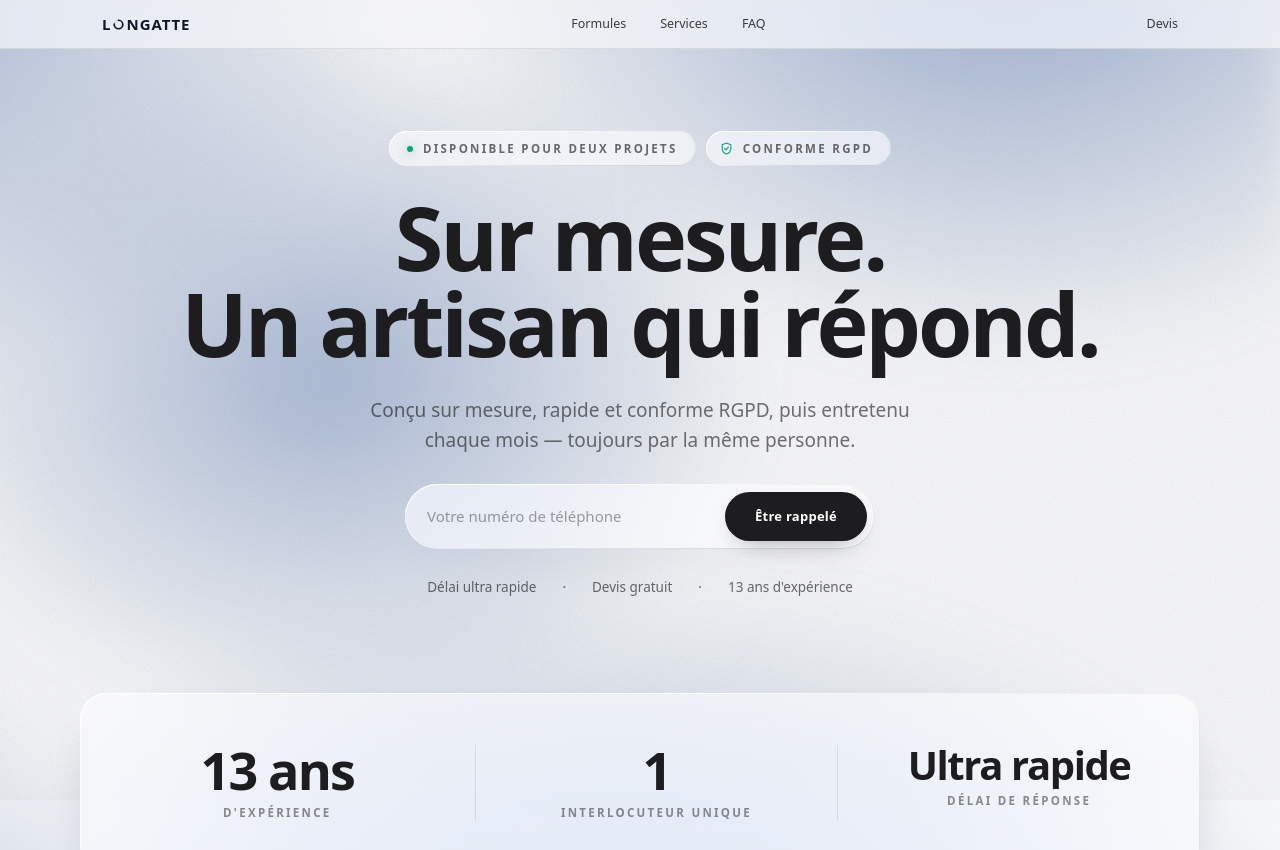
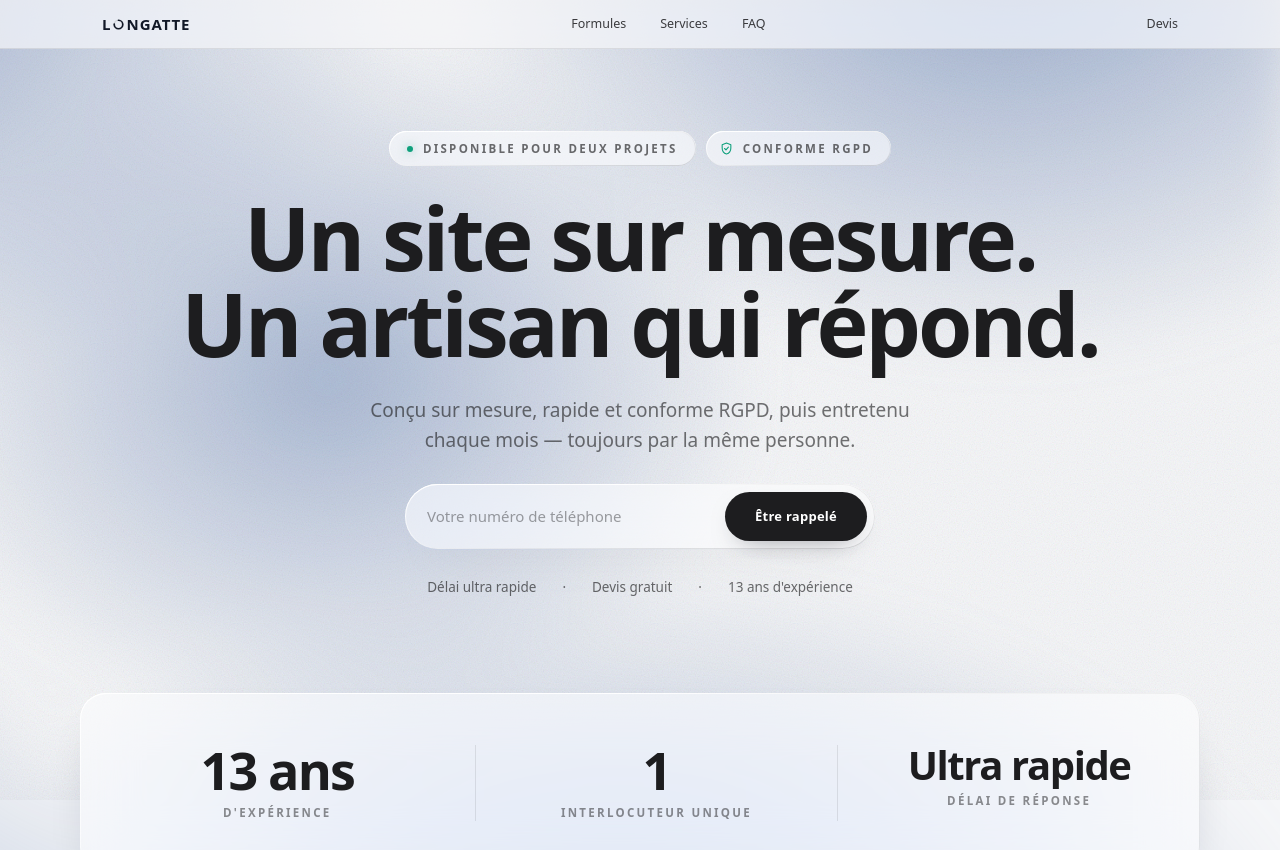
Before and after one commit to francoislongatte/website, an Astro site: page / in a window 1280 px wide. Shown: the top 850 px of the page. Built offline with nearby package versions, Linux system fonts and the light colour scheme; Astro itself is replaced by a stand-in of ours.

Commit message:
Clarify hero headline to state it's about websites
Co-Authored-By: Claude Sonnet 5 <noreply@anthropic.com>

```diff
--- a/src/components/Hero.astro
+++ b/src/components/Hero.astro
@@ -24,7 +24,7 @@ const yearsExperience = new Date().getFullYear() - 2013;
       </span>
     </div>
 
-    <h1 class="dsp d1" style="font-size:88px;text-wrap:balance">Sur mesure.<br />Un artisan qui répond.</h1>
+    <h1 class="dsp d1" style="font-size:88px;text-wrap:balance">Un site sur mesure.<br />Un artisan qui répond.</h1>
 
     <p style="margin:0;max-width:600px;font-size:19px;line-height:1.6;color:rgba(29,29,31,0.62);text-wrap:pretty">
       Conçu sur mesure, rapide et conforme RGPD, puis entretenu chaque mois &mdash; toujours par la même personne.
```
